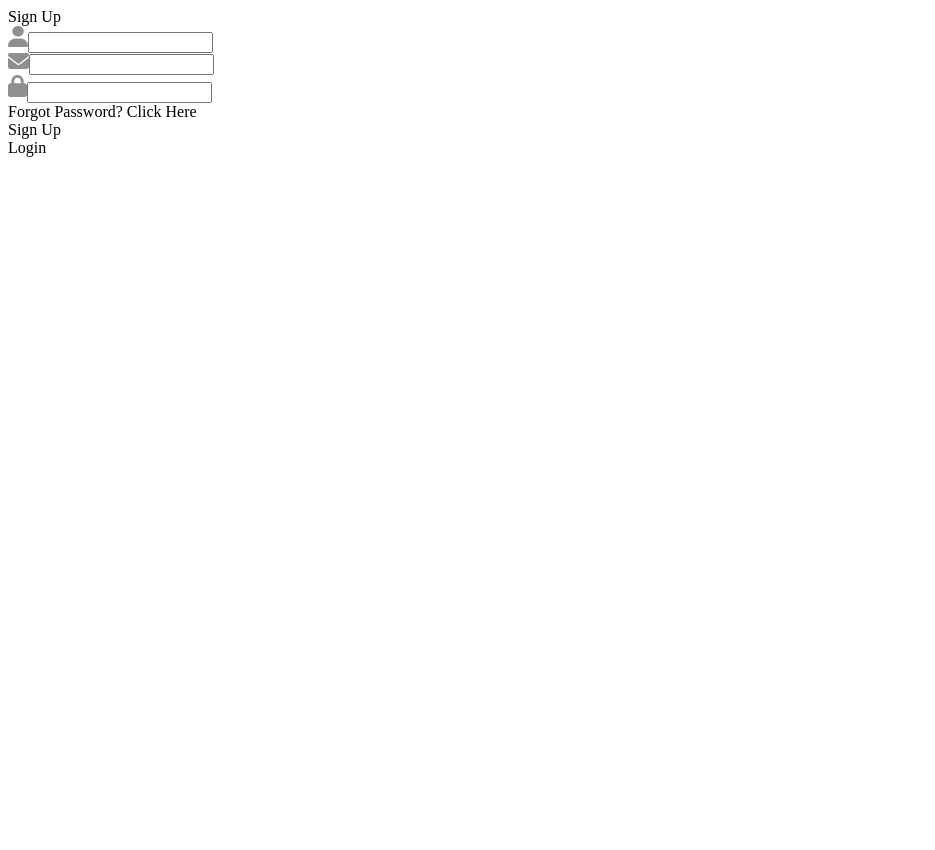
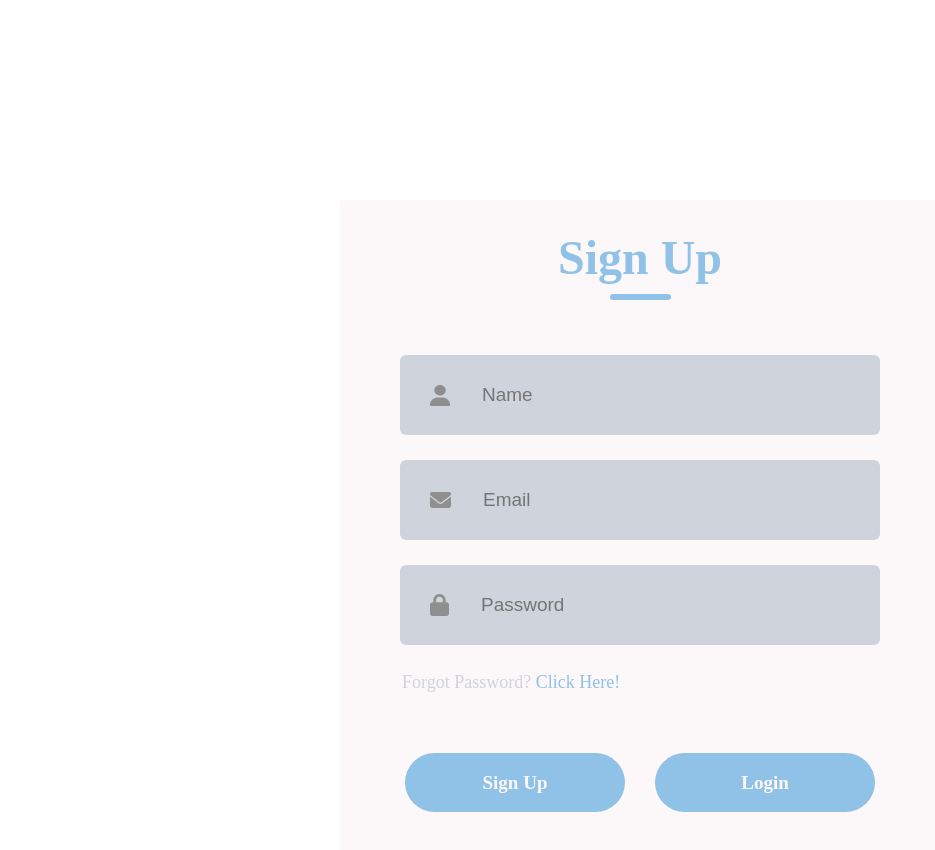
Before and after one commit to ratemystudyspot/website-legacy, a React (Create React App) app: page / in a window 1280 px wide. Shown: the top 850 px of the page, without its empty margins (0-935 px from the left). Before the commit the page ends 800 px from the top, so only its background shows below. Built offline with nearby package versions, Linux system fonts and the light colour scheme.

Commit message:
login page init

```diff
--- /dev/null
+++ b/src/Components/Assets/LoginSignup/LoginSignup.css
@@ -0,0 +1,6 @@
+.container {
+    display: flex;
+    flex-direction: column;
+    margin: auto;
+    margin-top: 200px;
+}
--- a/src/Components/Assets/LoginSignup/LoginSignup.jsx
+++ b/src/Components/Assets/LoginSignup/LoginSignup.jsx
@@ -1,37 +1,131 @@
 import React from 'react'
-
+import theme from '../../../theme.js'
 import user_icon from '../person.png'
 import email_icon from '../email.png'
 import password_icon from '../password.png'
 
 const LoginSignup = () => {
     return (
-    <div className='container'>
-        <div className='header'>
-            <div className='text'>Sign Up</div>
-            <div className='underline'></div>
+        <div>
+            <div className='container' style={container}>
+                <div className='header' style={header}>
+                    <div className='text' style={text}>Sign Up</div>
+                    <div className='underline' style={underline}></div>
                 </div>
-        <div className='inputs'>
-            <div className='input'>
-                <img src={user_icon} alt='' />
-                <input type='text' />
+                <div className='inputs' style={inputs}>
+                    <div className='input' style={input}>
+                        <img src={user_icon} alt='' style={input.img}/>
+                        <input type='text' placeholder='Name' style={input.input}/>
                     </div>
-            <div className='input'>
-                <img src={email_icon} alt='' />
-                <input type='email' />
+                    <div className='input' style={input}>
+                        <img src={email_icon} alt='' style={input.img}/>
+                        <input type='email' placeholder='Email' style={input.input}/>
                     </div>
-            <div className='input'>
-                <img src={password_icon} alt='' />
-                <input type='password' />
+                    <div className='input' style={input}>
+                        <img src={password_icon} alt='' style={input.img}/>
+                        <input type='password' placeholder='Password' style={input.input}/>
                     </div>
                 </div>
-        <div className="forgot-password">Forgot Password? <span>Click Here</span></div>
-        <div className="submitcontainer">
-            <div className="submit">Sign Up</div>
-            <div className="submit">Login</div>
+                <div className="forgot-password" style={forgotPassword}>Forgot Password? <span style={forgotPassword.span}>Click Here!</span></div>
+                <div className="submitcontainer" style={submitContainer}>
+                    <div className="submit" style={submit}>Sign Up</div>
+                    <div className="submit" style={submit}>Login</div>
+                </div>
             </div>
         </div>
     )
 }
 
 export default LoginSignup
+
+const container = {
+    display: "flex",
+    flexDirection: "column",
+    margin: "auto",
+    marginTop: 200,
+    width: 600,
+    backgroundColor: theme.colors.primaryLightBackground,
+    paddingBottom: 30,
+}
+
+const header = {
+    display: "flex",
+    flexDirection: "column",
+    alignItems: "center",
+    gap: 9,
+    width: "100%",
+    marginTop: 30,
+}
+
+const text = {
+    color: theme.colors.primaryLight,
+    fontSize: 48,
+    fontWeight: 700,
+}
+
+const underline = {
+    width: 61,
+    height: 6,
+    background: theme.colors.primaryLight,
+    borderRadius: 9,
+}
+
+const inputs = {
+    marginTop: 55,
+    display: "flex",
+    flexDirection: "column",
+    gap: 25,
+}
+
+const input = {
+    display: "flex",
+    alignItems: "center",
+    margin: "auto",
+    width: 480,
+    height: 80,
+    backgroundColor: theme.colors.secondaryLightBackground,
+    borderRadius: 6,
+    'img': {
+        margin: "0px 30px",
+    },
+    'input': {
+        height: 50,
+        width: 400,
+        background: "transparent",
+        border: "none",
+        outline: "none",
+        color: theme.colors.secondaryLightBackground,
+        fontSize: 19,
+    }
+}
+
+const forgotPassword = {
+    paddingLeft: 62,
+    marginTop: 27,
+    color: theme.colors.secondaryLightBackground,
+    fontSize: 18,
+    'span': {
+        color: theme.colors.primaryLight,
+        cursor: "pointer",
+    }
+}
+
+const submitContainer = {
+    display: "flex",
+    gap: 30,
+    margin: "60px auto",
+}
+
+const submit = {
+    display: "flex",
+    justifyContent: "center",
+    alignItems: "center",
+    width: 220,
+    height: 59,
+    color: theme.colors.primaryLightBackground,
+    backgroundColor: theme.colors.primaryLight,
+    borderRadius: 50,
+    fontSize: 19,
+    fontWeight: 700,
+    cursor: "pointer",
+}
--- a/src/theme.js
+++ b/src/theme.js
@@ -8,6 +8,8 @@ const theme = {
         tertiaryDark: "#560C12",
 		primaryLightBackground: "#FCF7F8",
 		primaryDarkBackground: "#2A313C",
+		secondaryLightBackground: "#CED3DC",
+		secondaryDarkBackground: "#8A8A8A",
 		textDark: "#272A30",
 		textLight: "#FFFFFF",
 	},
```
Lines whose indentation alone changed are shown as unchanged.
